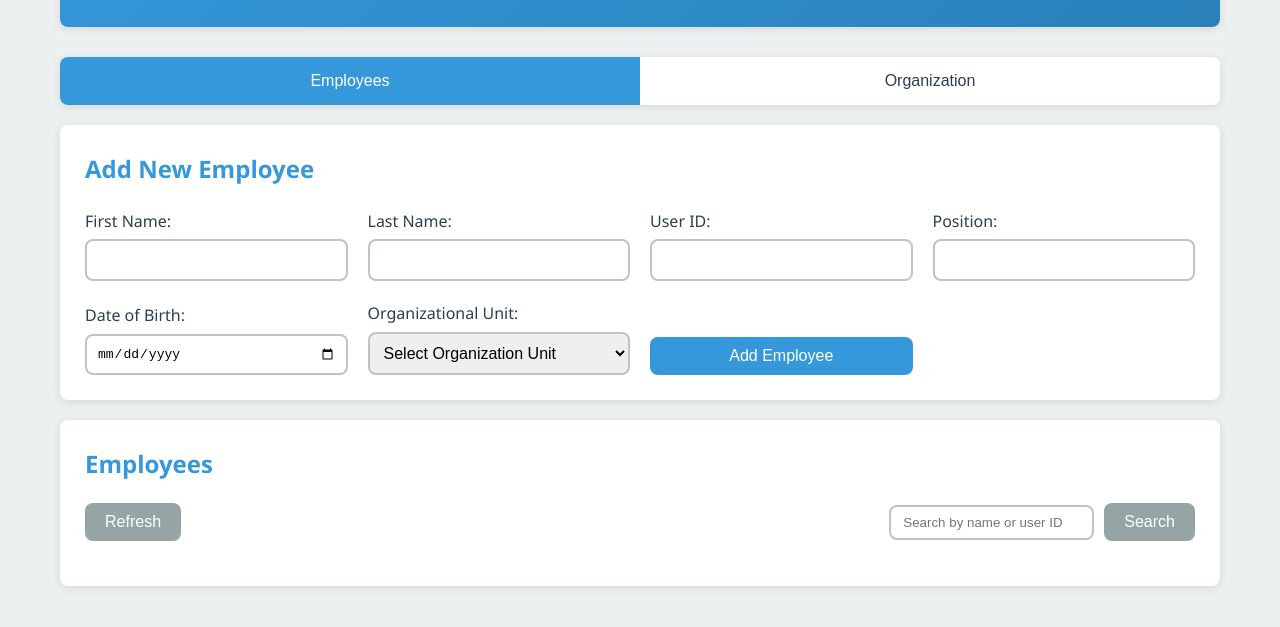
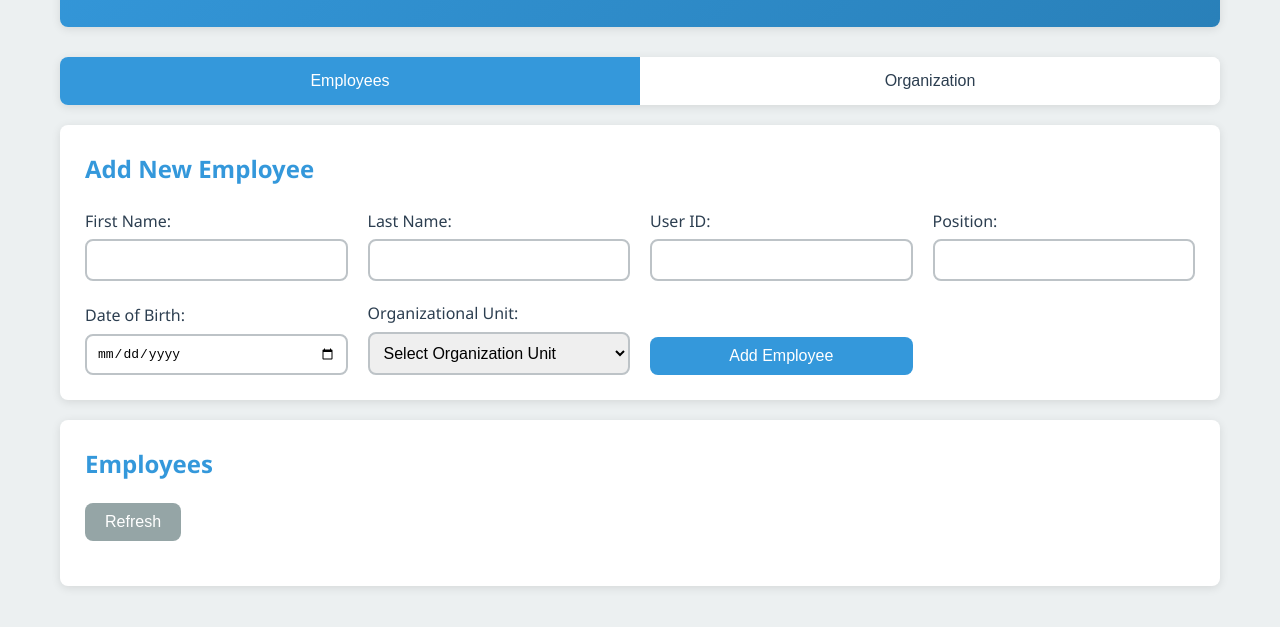
Before and after one commit to ashpoolresearch/SafetySuiteDemo, a plain HTML site: page frontend/index.html in a window 1280 px wide. Shown: the part 155-782 px from the top of the page. Drawn offline with Linux system fonts and the light colour scheme; no server answers.

Commit message:
more cleaning up

```diff
--- a/frontend/index.html
+++ b/frontend/index.html
@@ -57,10 +57,10 @@
                 <h2>Employees</h2>
                 <div class="controls">
                     <button onclick="loadEmployees()" class="btn btn-secondary">Refresh</button>
-                    <div class="search-group">
+                    <!-- <div class="search-group">
                         <input type="text" id="searchEmployee" placeholder="Search by name or user ID">
                         <button onclick="searchEmployees()" class="btn btn-secondary">Search</button>
-                    </div>
+                    </div> -->
                 </div>
                 <div id="employeesList" class="data-grid"></div>
             </div>
```
